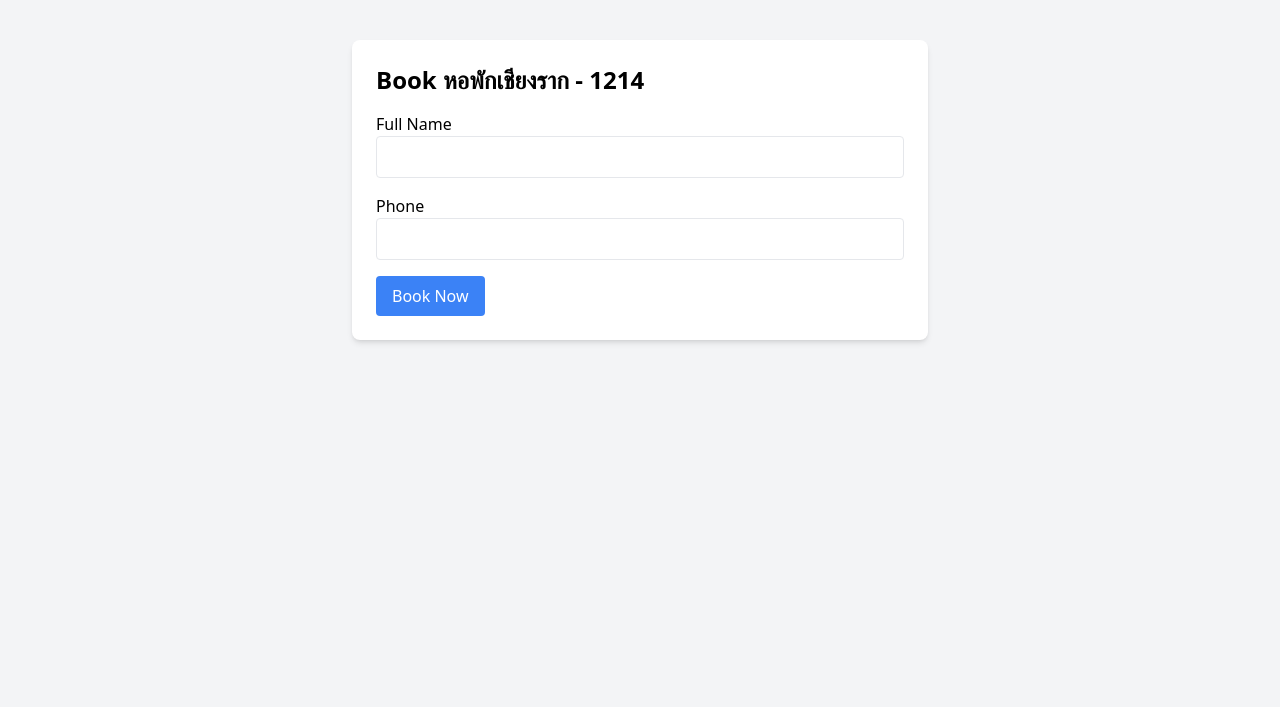
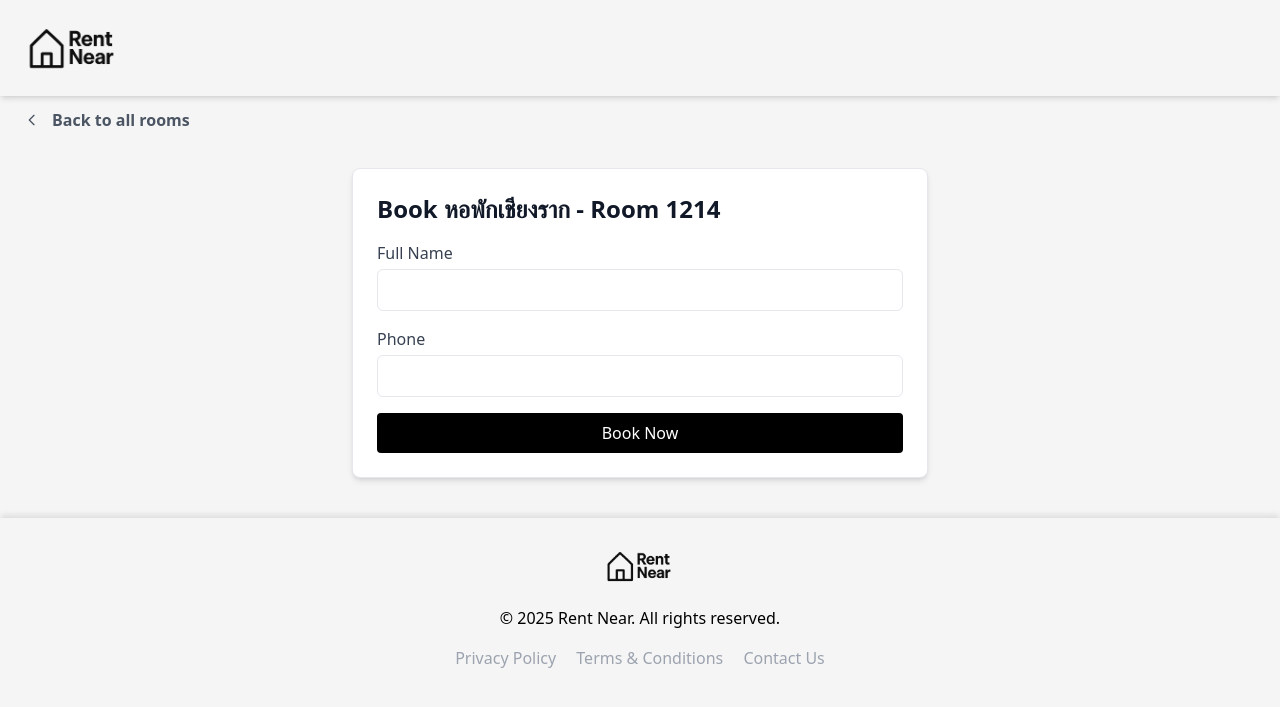
Before and after one commit to Xuli2317/DSI202, a Django app: page /room/18/book/ in a window 1280 px wide. Shown: the top 707 px of the page. Run offline with Django 5.2, Linux system fonts and the light colour scheme; data comes from the database, SQL or seed files in the repository; both versions use the stored data as it was after the commit; some libraries are stand-ins or nearby versions.

Commit message:
update booking form

```diff
--- a/myapp/templates/booking_complete.html
+++ b/myapp/templates/booking_complete.html
@@ -20,7 +20,7 @@
     <nav class="absolute top-4 right-10">
         <ul class="flex space-x-6">
             <li><a href="{% url 'home' %}" class="text-black hover:text-blue-400 font-medium text-lg">Home</a></li>
-            <li><a href="{% url 'room_list' %}" class="text-black hover:text-blue-400 font-medium text-lg">Back to Room List</a></li>
+            <li><a href="{% url 'all_rooms' %}" class="text-black hover:text-blue-400 font-medium text-lg">all rooms</a></li>
         </ul>
     </nav>
 
--- a/myapp/templates/booking_form.html
+++ b/myapp/templates/booking_form.html
@@ -1,26 +1,111 @@
+{% load static %}
+{% load widget_tweaks %}
 <!DOCTYPE html>
 <html lang="en">
-    {% load widget_tweaks %}
 <head>
-    <meta charset="UTF-8">
-    <title>Book Room</title>
+  <meta charset="UTF-8" />
+  <meta name="viewport" content="width=device-width, initial-scale=1.0"/>
+  <title>Book Room - {{ room.dorm_name }} {{ room.room_name }}</title>
+  <link href="https://fonts.googleapis.com/css2?family=Didact+Gothic&display=swap" rel="stylesheet">
+  <link href="https://fonts.googleapis.com/css2?family=Noto+Serif+Thai&family=Prompt:wght@300;500;700&display=swap" rel="stylesheet">
   <script src="https://cdn.tailwindcss.com"></script>
+  <link href="https://unpkg.com/aos@2.3.4/dist/aos.css" rel="stylesheet">
 </head>
-<body class="bg-gray-100 py-10 px-4">
-    <div class="max-w-xl mx-auto bg-white p-6 rounded-lg shadow-md">
-        <h2 class="text-2xl font-semibold mb-4">Book {{ room.dorm_name }} - {{ room.room_name }}</h2>
-        <form method="post" class="space-y-4">
+<body class="bg-[#f5f5f5] font-sans">
+
+<!-- Header -->
+<div class="relative flex items-center justify-between p-4 bg-[#f5f5f5] shadow-md">
+  <a href="{% url 'home' %}">
+    <img src="{% static 'image/logopng.png' %}" alt="Rent Near Logo" class="h-16 object-contain">
+  </a>
+</div>
+
+<!-- Booking Back -->
+<div class="w-full">
+  <a href="{% url 'all_rooms' %}" class="inline-block mb-6 text-sm md:text-base text-gray-600 hover:text-black px-6 py-3 rounded-lg font-semibold transition-all duration-300 flex items-center space-x-3">
+    <svg xmlns="http://www.w3.org/2000/svg" class="w-4 h-4" fill="none" viewBox="0 0 24 24" stroke="currentColor">
+      <path stroke-linecap="round" stroke-linejoin="round" stroke-width="2" d="M15 19l-7-7 7-7" />
+    </svg>
+    <span>Back to all rooms</span>
+  </a>
+</div>
+
+<!-- Booking Form -->
+<section class="max-w-xl mx-auto mt-6 bg-white p-6 rounded-lg shadow-md border border-gray-200">
+  <h2 class="text-2xl font-bold text-gray-900 mb-4">Book {{ room.dorm_name }} - Room {{ room.room_name }}</h2>
+
+  <form id="booking-form" method="post" class="space-y-4">
     {% csrf_token %}
     <div>
-                <label class="block font-medium">Full Name</label>
-                {{ form.full_name|add_class:"border p-2 w-full rounded" }}
+      <label class="block text-gray-700 font-medium mb-1">Full Name</label>
+      {{ form.full_name|add_class:"border p-2 w-full rounded-md focus:outline-none focus:ring-2 focus:ring-blue-500" }}
     </div>
     <div>
-                <label class="block font-medium">Phone</label>
-                {{ form.phone|add_class:"border p-2 w-full rounded" }}
+      <label class="block text-gray-700 font-medium mb-1">Phone</label>
+      {{ form.phone|add_class:"border p-2 w-full rounded-md focus:outline-none focus:ring-2 focus:ring-blue-500" }}
     </div>
-            <button type="submit" class="bg-blue-500 text-white px-4 py-2 rounded hover:bg-blue-600">Book Now</button>
+    <button type="button" onclick="openModal()" class="w-full bg-black text-white font-medium py-2 px-4 rounded hover:bg-gray-800 transition duration-300">
+      Book Now
+    </button>
   </form>
+</section>
+
+<!-- Confirm Modal -->
+<div id="confirmModal" class="fixed inset-0 bg-black bg-opacity-50 hidden items-center justify-center z-50">
+  <div class="bg-white rounded-lg shadow-lg max-w-md w-full p-6 space-y-4">
+    <h2 class="text-xl font-bold text-gray-900">ยืนยันการจองห้องพัก</h2>
+    <p class="text-gray-700">คุณกำลังจะจองห้อง <strong>{{ room.dorm_name }} - ห้อง {{ room.room_name }}</strong></p>
+    <p class="text-gray-700">ราคา: <strong>{{ room.price }} บาท/เดือน</strong></p>
+    <p class="text-gray-700">ชื่อผู้จอง: <span id="confirm-name" class="font-semibold text-black"></span></p>
+    <p class="text-gray-700">เบอร์โทร: <span id="confirm-phone" class="font-semibold text-black"></span></p>
+    <div class="text-sm text-gray-500">เมื่อกดยืนยัน ถือว่าคุณยอมรับเงื่อนไขของการจอง</div>
+    <div class="flex justify-end space-x-3 pt-4">
+      <button onclick="closeModal()" class="px-4 py-2 bg-gray-300 text-gray-800 rounded hover:bg-gray-400">ยกเลิก</button>
+      <button onclick="submitForm()" class="px-4 py-2 bg-blue-600 text-white rounded hover:bg-blue-700">ยืนยันการจอง</button>
     </div>
+  </div>
+</div>
+
+<!-- Footer -->
+<footer class="bg-[#f5f5f5] text-white text-center p-6 mt-10 shadow-[0_-4px_6px_-1px_rgba(0,0,0,0.1)]">
+  <div class="container mx-auto">
+    <div class="mb-4">
+      <img src="{% static 'image/logopng.png' %}" alt="Rent Near Logo" class="h-12 mx-auto">
+    </div>
+    <p class="text-sm md:text-base text-black">&copy; 2025 Rent Near. All rights reserved.</p>
+    <div class="mt-4 space-x-4">
+      <a href="#" class="text-gray-400 hover:text-gray-200 transition duration-300">Privacy Policy</a>
+      <a href="#" class="text-gray-400 hover:text-gray-200 transition duration-300">Terms & Conditions</a>
+      <a href="#" class="text-gray-400 hover:text-gray-200 transition duration-300">Contact Us</a>
+    </div>
+  </div>
+</footer>
+
+<!-- Scripts -->
+<script src="https://unpkg.com/aos@2.3.4/dist/aos.js"></script>
+<script>
+  AOS.init();
+
+  function openModal() {
+    const name = document.getElementById('id_full_name').value;
+    const phone = document.getElementById('id_phone').value;
+
+    document.getElementById('confirm-name').textContent = name || '-';
+    document.getElementById('confirm-phone').textContent = phone || '-';
+
+    document.getElementById('confirmModal').classList.remove('hidden');
+    document.getElementById('confirmModal').classList.add('flex');
+  }
+
+  function closeModal() {
+    document.getElementById('confirmModal').classList.add('hidden');
+    document.getElementById('confirmModal').classList.remove('flex');
+  }
+
+  function submitForm() {
+    document.getElementById('booking-form').submit();
+  }
+</script>
+
 </body>
 </html>
```
Also changed, not shown: db.sqlite3. Lines whose indentation alone changed are shown as unchanged.
